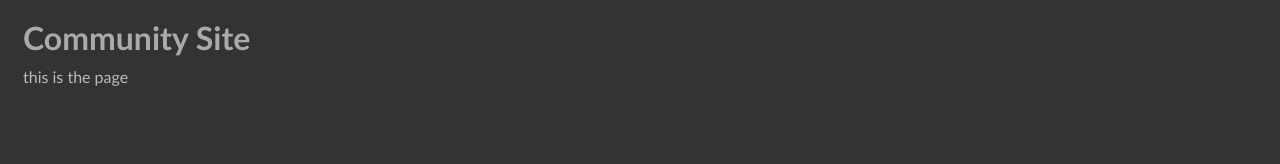
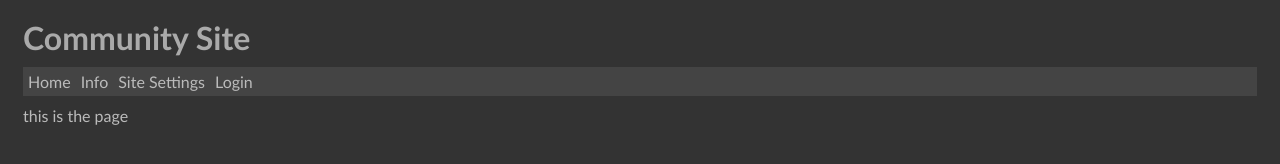
Before and after one commit to edwardtanguay/dom-js-menu-pseudo-login, a plain HTML site: page index.html in a window 1280 px wide. Drawn offline with Linux system fonts and the light colour scheme.

Commit message:
static menu

```diff
--- a/css/main.scss
+++ b/css/main.scss
@@ -8,28 +8,20 @@ body {
 		margin: 0 0 10px 0;
 	}
 
-	.flashcards {
-		background: #393939;
-		padding: 10px;
-
-		.flashcard {
-			margin: 0 0 20px 0;
-			font-size: .8rem;
-
-			.front {
-				font-weight: bold;
-				.category {
-					color: white;
-				}
-			}
-
-			.back {
-				background: #111;
-				color: yellow;
-				font-family: 'Courier New', Courier, monospace;
-				font-size: .7rem;
-				padding: 3px;
+	nav {
+		ul {
+			display: flex;
+			list-style: none;
+			margin: 0;
+			padding: 5px;
+			background: #444;
+			li {
+				margin: 0 10px 0 0;
 			}
 		}
 	}
+
+	.page {
+		margin: 10px 0 0 0;
+	}
 }
--- a/index.html
+++ b/index.html
@@ -17,7 +17,14 @@
 
 <body>
 	<h1>Community Site</h1>
-	<nav></nav>
+	<nav>
+		<ul>
+			<li>Home</li>
+			<li>Info</li>
+			<li>Site Settings</li>
+			<li>Login</li>
+		</ul>
+	</nav>
 	<div class="page"></div>
 </body>
 
--- a/js/main.js
+++ b/js/main.js
@@ -1,10 +1,10 @@
 import { users } from './data/users.js';
 import { pages } from './data/pages.js';
 
-const navElem = document.querySelector('nav');
 const pageElem = document.querySelector('.page');
 
 
+// PAGE
 pageElem.innerHTML = `
 <div>this is the page</div>
 `;
```
Also changed, not shown: css/main.css, 1 other file.
